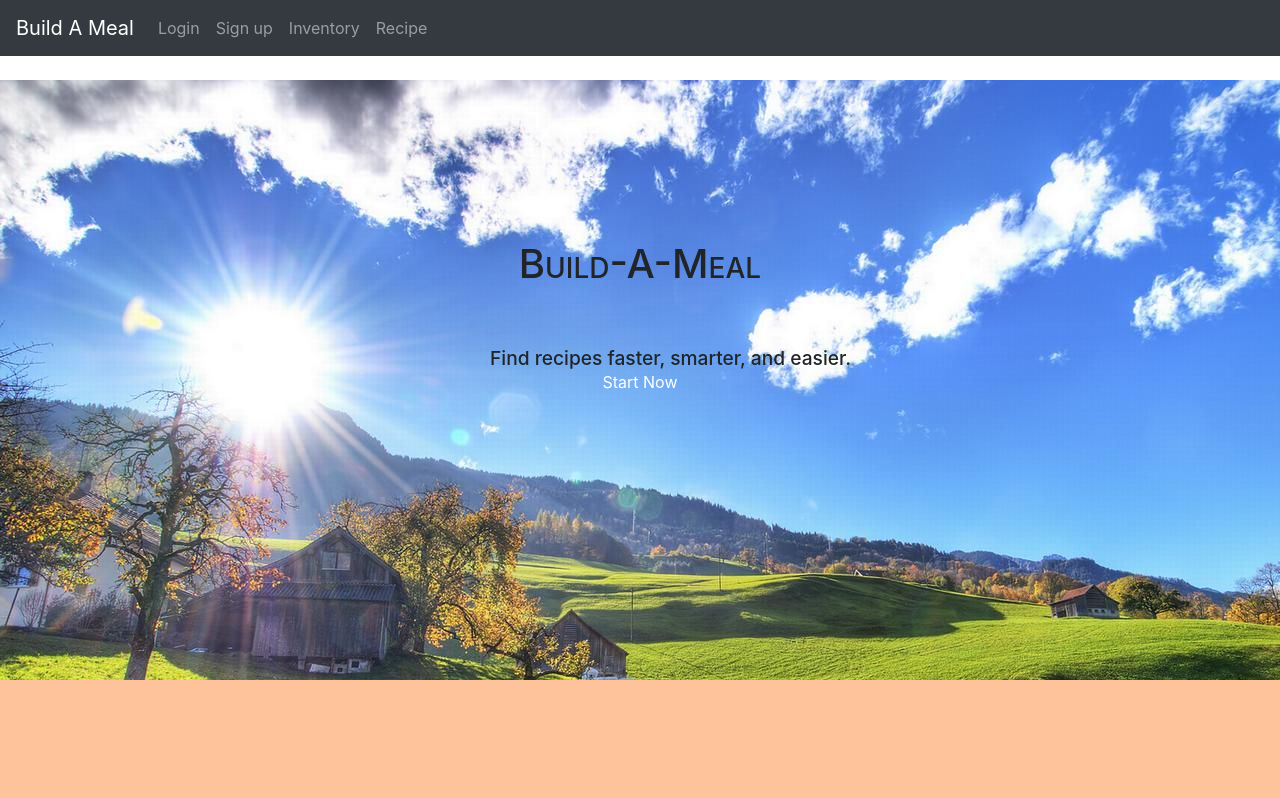
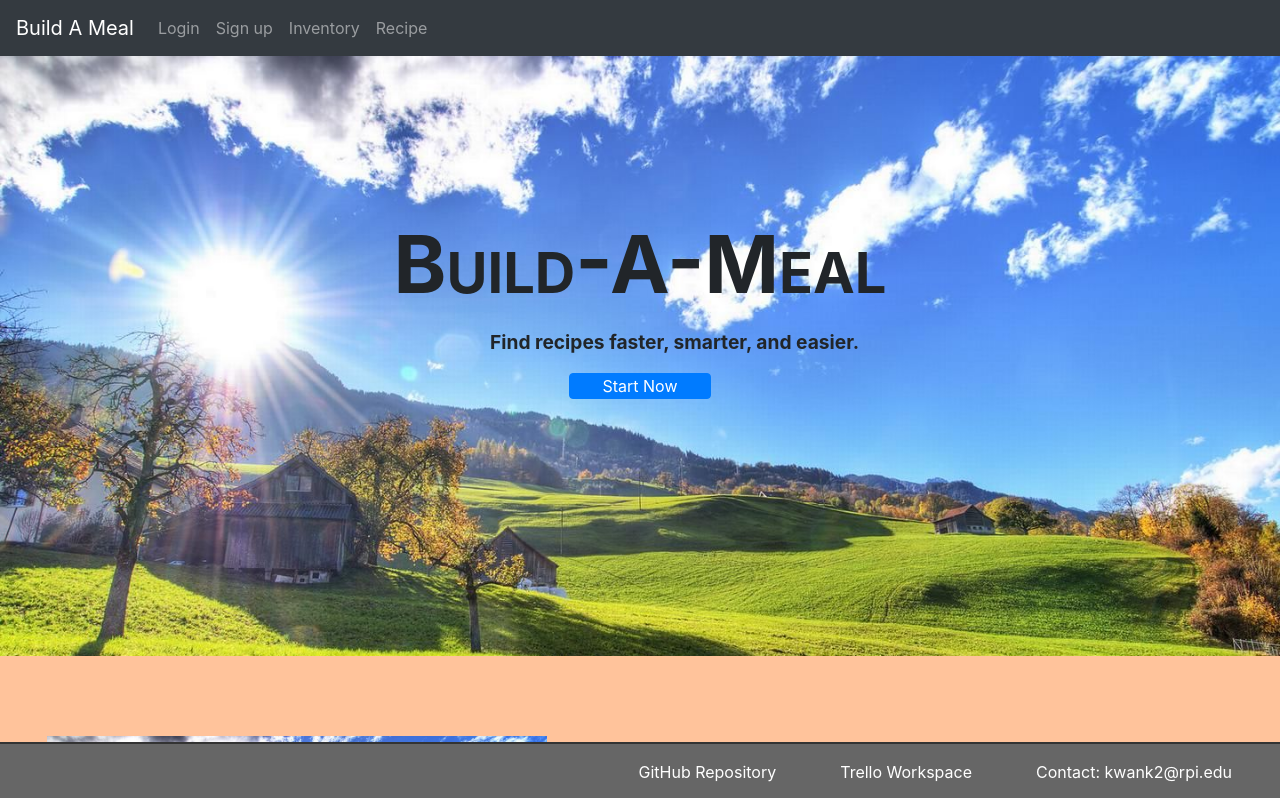
Before and after one commit to jj960708/Build-A-MEAL, a React (Create React App) app in the folder client/: page / in a window 1280 px wide. Shown: the top 798 px of the page. Built offline with nearby package versions, Linux system fonts and the light colour scheme.

Commit message:
Front end is prettier

```diff
--- a/client/src/App.js
+++ b/client/src/App.js
@@ -20,7 +20,6 @@ function App() {
     <Router>
       <div className="">
         <Navbar />
-        <br />
         <Route path="/" exact component= {Home} />
         <Route path="/login" component= {Login} />
         <Route path="/signup" component= {Signup} />
--- a/client/src/components/home.component.js
+++ b/client/src/components/home.component.js
@@ -9,7 +9,7 @@ export default class Login extends React.Component{
       <div id="Splash" className= "d-flex flex-column align-items-center">
         <h1>Build-A-Meal</h1>
         <h2>Find recipes faster, smarter, and easier.</h2>
-        <a className="navbar-text" href="/signup" style={{color: "white"}}>Start Now</a>
+        <a className="navbar-text btn btn-primary" href="/signup" style={{color: "white"}}>Start Now</a>
       </div>
     {/* <!-- Search Bar !--> */}
 
@@ -25,6 +25,13 @@ export default class Login extends React.Component{
           </div>
         </div>
       </div>
+
+      <div id="Footer">
+        <a href="https://github.com/jj960708/Build-A-MEAL">GitHub Repository</a>
+        <a href="https://trello.com/b/cZfACP2m/project-schedule-for-team-bam">Trello Workspace</a>
+        <a href="https://www.youtube.com/watch?v=dQw4w9WgXcQ">Contact: kwank2@rpi.edu </a>
+      </div>
+
     </div>
 
     );
--- a/client/src/components/stylesheets/home.css
+++ b/client/src/components/stylesheets/home.css
@@ -32,7 +32,7 @@
     padding: 0;
     font-size: 1em;
   }
-  #home  #Navbar {
+  /*#home  #Navbar {
     background-color: #666666;
     position: fixed;
     top: 0;
@@ -52,7 +52,7 @@
     float: top;
     float: left;
     height: 4em;
-  }
+  }*/
 
   #home #Splash {
     /*padding: 4px 0  4px 0;*/
@@ -62,6 +62,7 @@
     background-image: url("../images/sunny.jpg");
     height: 600px;
     width: 100%;
+    background-size: cover;
     background-repeat: no-repeat;
     /*background-color: #ffffff;*/
   }
@@ -69,13 +70,27 @@
     /*display: inline;*/
     text-align: center;
     white-space: nowrap;
+    padding: 2em 0 0 0;
+    font-variant: small-caps;
+    font-size: 5em;
+    font-weight: bold;
+
     /*margin: 0 1em 0.5em 0;*/
+  }
+
+  #home  #Splash h2 {
+    text-align: center;
+    width: 300px;
+    margin: 1em 1em 1em 1em;
+    padding: 0;
+    font-size: 1.2em;
+    font-weight: bold;
   }
 
   #home #Info {
 
-    padding-top: 10em;
-    padding-bottom: 5em;
+    padding-top: 5em;
+    padding-bottom: 7em;
     padding-left: 2em;
     padding-right: 2em;
     background-color: #ffc39b;
@@ -126,3 +141,25 @@
     max-width: 400px;
     /*background-color: #ffffff;*/
   }
+
+  #Footer {
+  /*border-bottom: 2px solid #333;*/
+  padding: 1em 1em 1em 1em;
+  text-align: right;
+  white-space: normal;
+  right: 0;
+  width: 100%;
+  color: #ffffff;
+  background-color: #666666;
+  position: fixed;
+  bottom: 0;
+  border-top: 2px solid #333;
+}
+#Footer li {
+  /*display: inline;*/
+  list-style: none;
+  padding: 0 1em 0.5em 0;
+}
+#Footer a{
+  color: #ffffff;
+}
```
Lines whose indentation alone changed are shown as unchanged.
